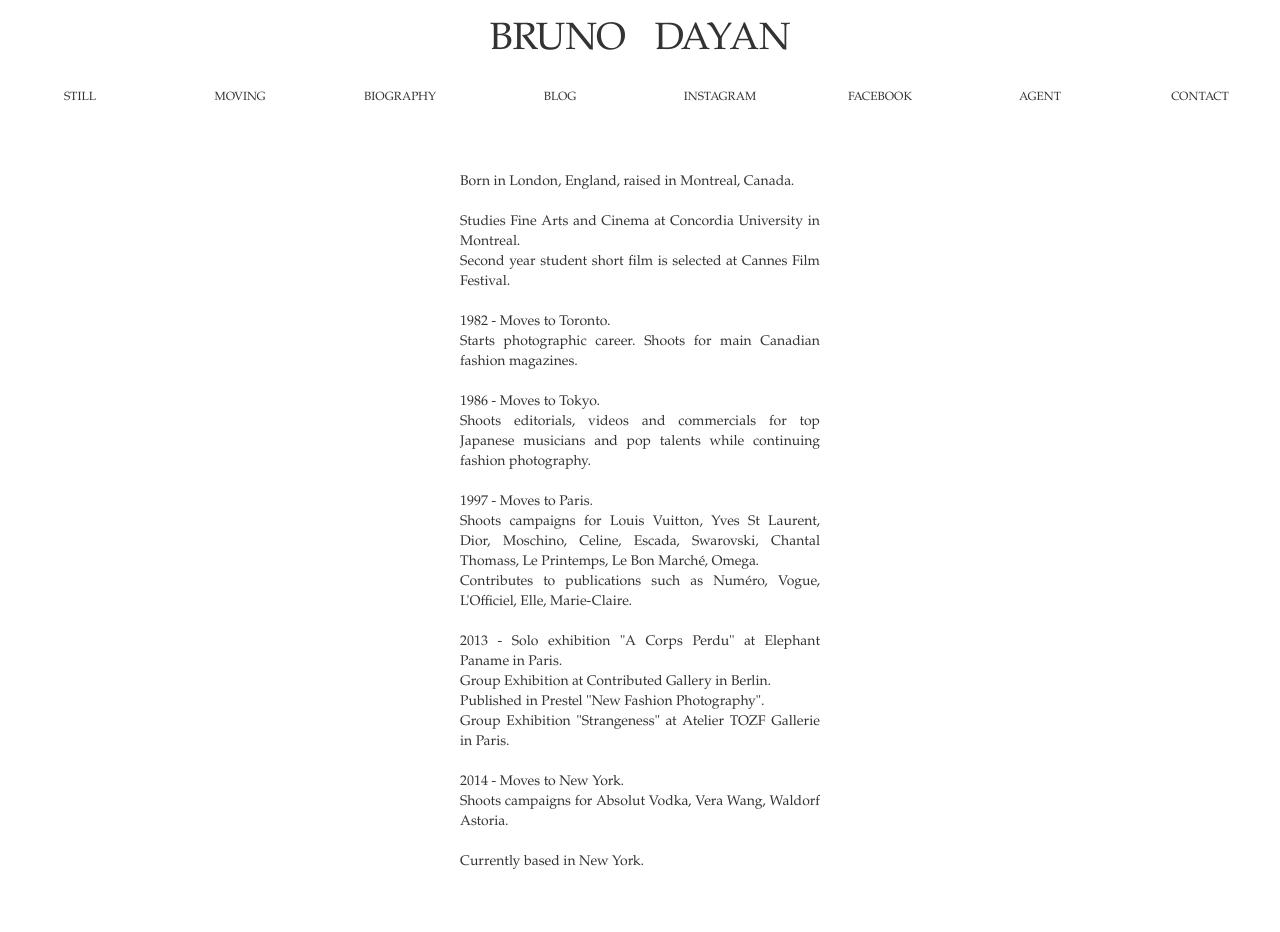
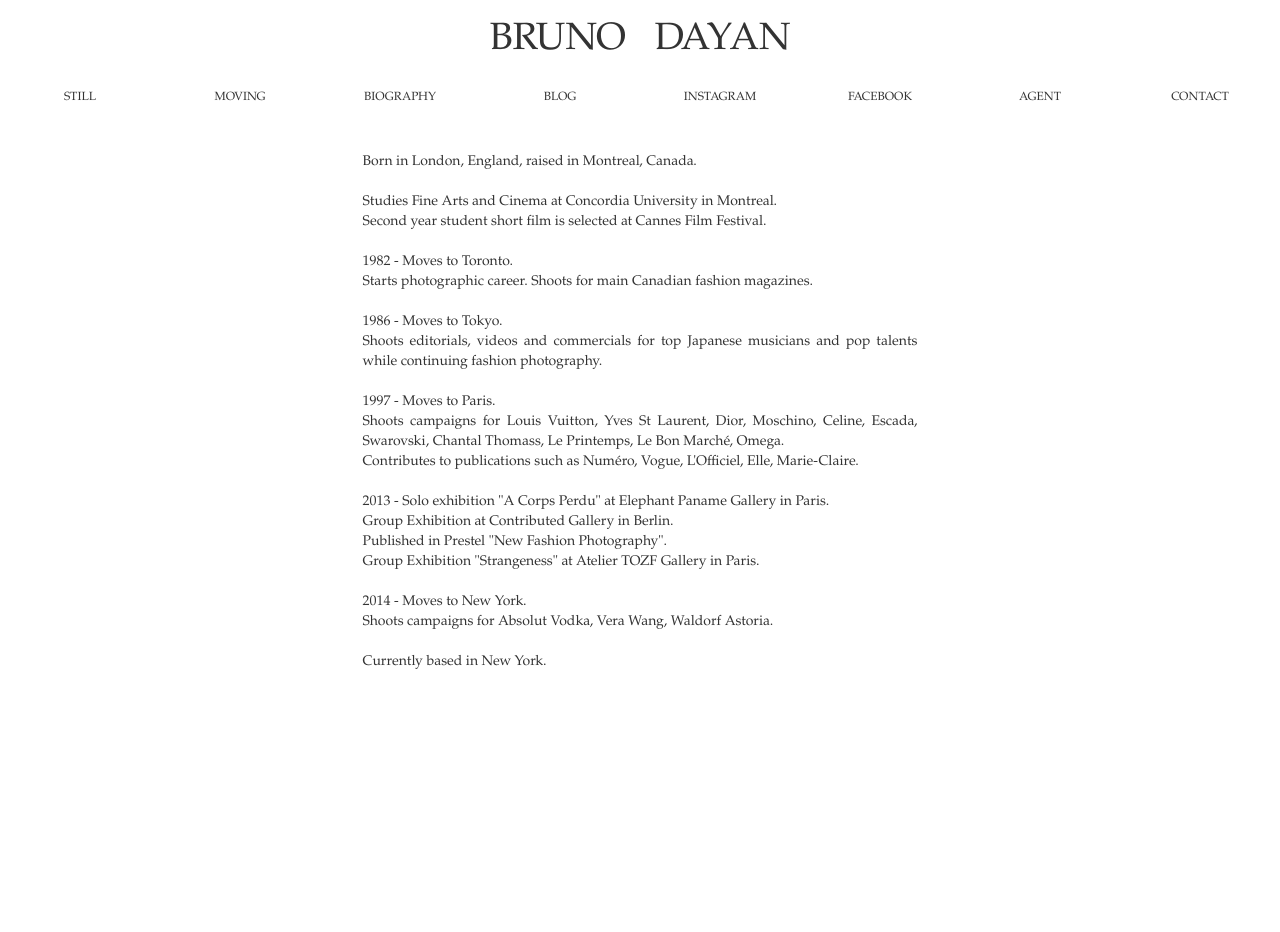
Before and after one commit to brunodayanphotography/brunodayanphotography.github.io, a Jekyll site: the page built from biography.html, in a window 1280 px wide. Built offline with Jekyll 4.4.1, drawn with Linux system fonts in a browser that asks for light colours; after the commit the page ends 900 px from its top, so only the background shows below that.

Commit message:
Size changes

```diff
--- a/_posts/2015-02-25-my-library.markdown
+++ b/_posts/2015-02-25-my-library.markdown
@@ -12,6 +12,9 @@ images:
   - Barakei-5
   - Barakei-6
   - Barakei-7
+  - Barakei-8
+  - Barakei-9
+  - Barakei-10
 ---
 
 You could call Hosoe Eikoh an Extreme photographer. His photos are intense. They kind of mistreat you. They challenge you esthetically, intellectually and technically.
--- a/biography.html
+++ b/biography.html
@@ -5,7 +5,7 @@ title: Bruno Dayan - Biography
 
 <div class="container content">
 	<div class="row">
-		<div class="col-xs-8 col-xs-offset-2 col-md-4 col-md-offset-4">
+		<div class="col-sm-6 col-sm-offset-3">
 			<p class="baskerville text-justify">
 				Born in London, England, raised in Montreal, Canada.<br>
 				<br>
@@ -22,10 +22,10 @@ title: Bruno Dayan - Biography
 				Shoots campaigns for Louis Vuitton, Yves St Laurent, Dior, Moschino, Celine, Escada, Swarovski, Chantal Thomass, Le Printemps, Le Bon March&eacute;, Omega.<br>
 				Contributes to publications such as Num&eacute;ro, Vogue, L'Officiel, Elle, Marie-Claire.<br>
 				<br>
-				2013 - Solo exhibition "A Corps Perdu" at Elephant Paname in Paris.<br>
+				2013 - Solo exhibition "A Corps Perdu" at Elephant Paname Gallery in Paris.<br>
 				Group Exhibition at Contributed Gallery in Berlin.<br>
 				Published in Prestel "New Fashion Photography".<br>
-				Group Exhibition "Strangeness" at Atelier TOZF Gallerie in Paris.<br>
+				Group Exhibition "Strangeness" at Atelier TOZF Gallery in Paris.<br>
 				<br>
 				2014 - Moves to New York.<br>
 				Shoots campaigns for Absolut Vodka, Vera Wang, Waldorf Astoria.<br>
--- a/css/main.css
+++ b/css/main.css
@@ -60,8 +60,7 @@
 
 .content
 {
-  padding-top: 50px;
-  padding-bottom: 50px;
+  padding-top: 30px;
 }
 
 #infscr-loading
```
Also changed, not shown: _layouts/post.html (+12 -3 lines), blog.html (+5 -3 lines).
